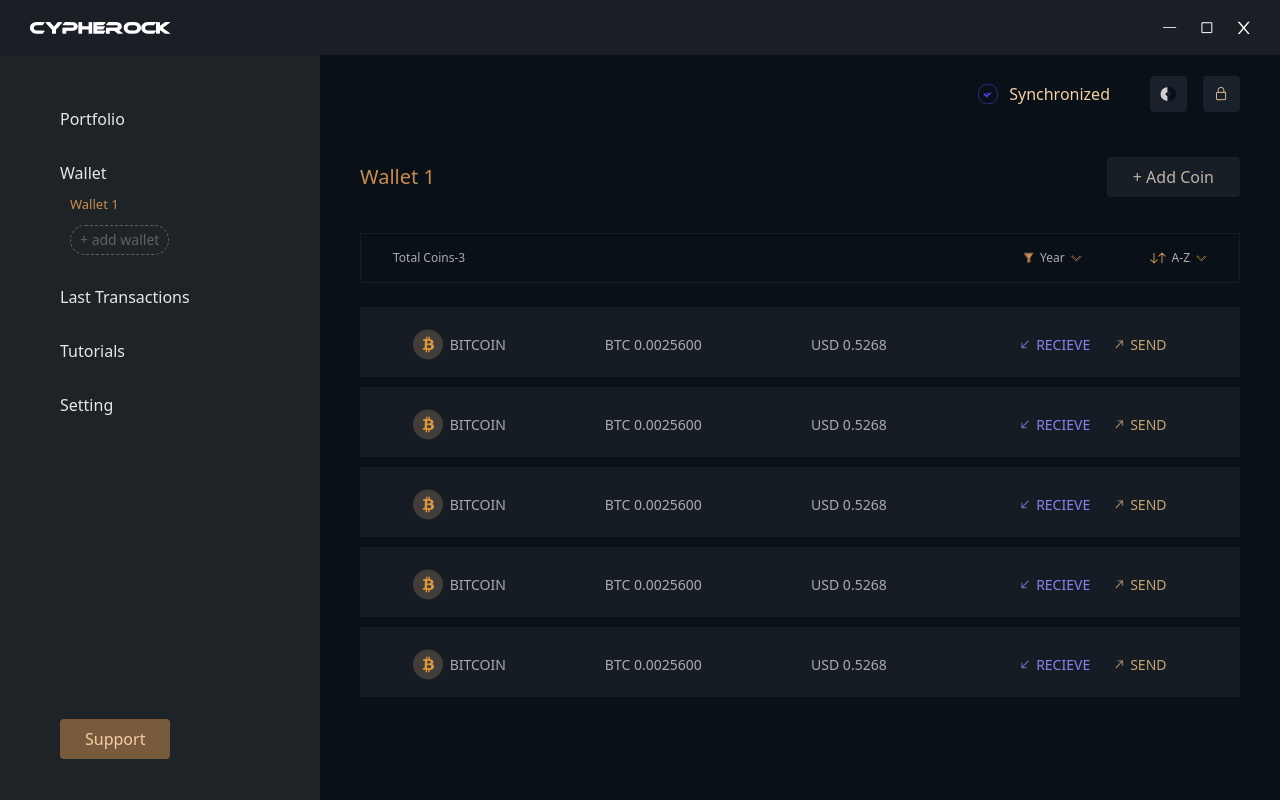
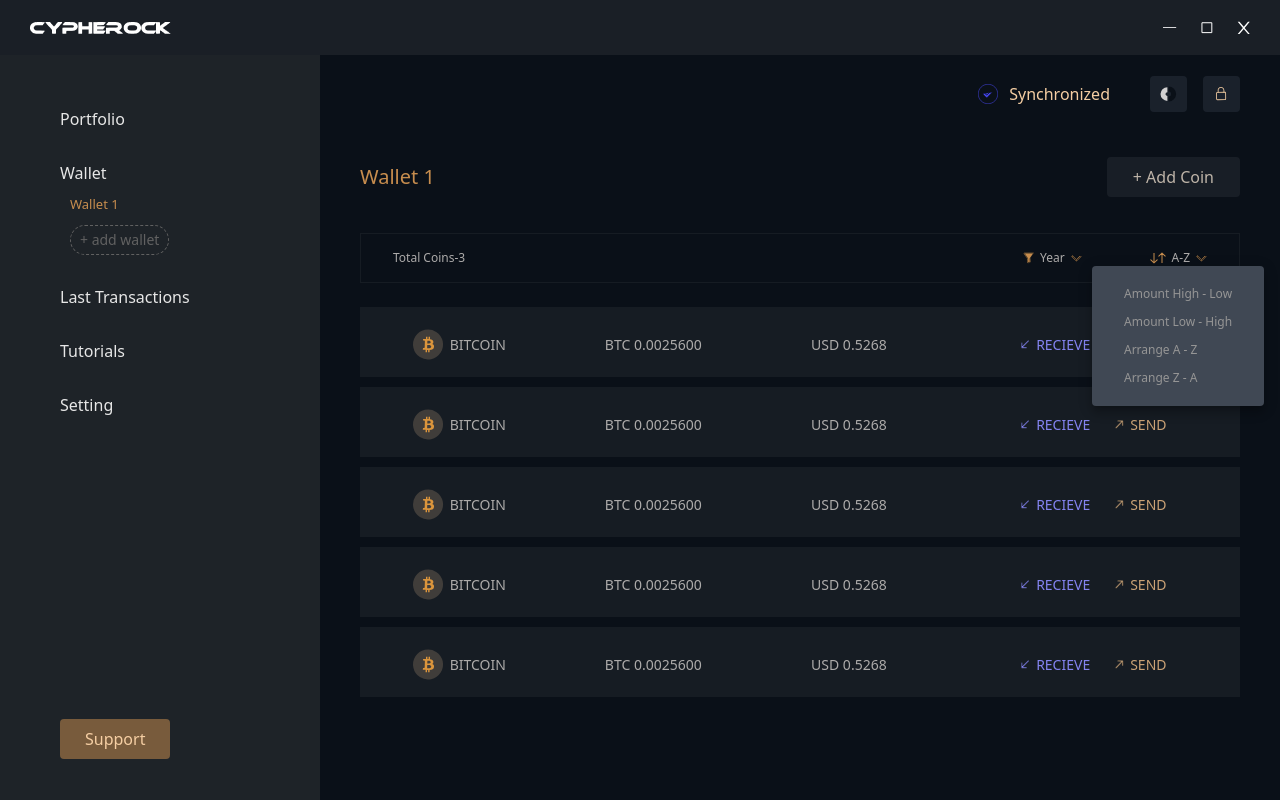
Before and after one commit to Sai-02/cypherock-wallet-task, a React (Create React App) app: page / in a window 1280 px wide. Both pictures are taken after a click on the element "A-Z". Built offline with nearby package versions, Linux system fonts and the light colour scheme.

Commit message:
[add] : Menu component added

```diff
--- a/src/components/Wallet/CoinsList.tsx
+++ b/src/components/Wallet/CoinsList.tsx
@@ -1,9 +1,18 @@
+import React from "react";
 import yearIcon from "../../assets/yearIcon.svg";
 import textIcon from "../../assets/textIcon.svg";
-import chevronDownIcon from "../../assets/chevronDownIcon.svg"
+import chevronDownIcon from "../../assets/chevronDownIcon.svg";
 import SingleCoin from "./SingleCoin";
-
+import Menu from "@mui/material/Menu";
 const CoinsList = () => {
+  const [anchorEl, setAnchorEl] = React.useState<null | HTMLElement>(null);
+  const open = Boolean(anchorEl);
+  const handleClick = (event: React.MouseEvent<HTMLDivElement>) => {
+    setAnchorEl(event.currentTarget);
+  };
+  const handleClose = () => {
+    setAnchorEl(null);
+  };
   return (
     <div className="mt-[36px]">
       <div className="border border-[#161C23] py-4 px-8 flex justify-between ">
@@ -11,18 +20,40 @@
         <div className="flex gap-[68px] items-center">
           <div className="flex gap-[6px] cursor-pointer items-center">
             <img src={yearIcon} alt="" />
-                        <span className="text-[#ADABAA] text-xs">
-                            Year
-                        </span>
+            <span className="text-[#ADABAA] text-xs">Year</span>
             <img src={chevronDownIcon} />
           </div>
-                    <div className="flex gap-[6px] cursor-pointer items-center">
+          <div
+            className="flex gap-[6px] cursor-pointer items-center"
+            onClick={handleClick}
+          >
             <img src={textIcon} alt="" />
-                        <span className="text-[#ADABAA] text-xs">
-                            A-Z
-                        </span>
+            <span className="text-[#ADABAA] text-xs">A-Z</span>
             <img src={chevronDownIcon} />
           </div>
+          <Menu
+            id="basic-menu"
+            anchorEl={anchorEl}
+            open={open}
+            onClose={handleClose}
+            MenuListProps={{
+              "aria-labelledby": "basic-button",
+            }}
+            PaperProps={{
+              style: {
+                background: "#404854",
+              },
+            }}
+          >
+            <div className="text-[white] py-3 px-8">
+              <ul className="grid gap-3">
+                <li className="text-xs text-[#959595] cursor-pointer">Amount High - Low</li>
+                <li className="text-xs text-[#959595] cursor-pointer">Amount Low - High</li>
+                <li className="text-xs text-[#959595] cursor-pointer">Arrange A - Z</li>
+                <li className="text-xs text-[#959595] cursor-pointer">Arrange Z - A</li>
+              </ul>
+            </div>
+          </Menu>
         </div>
       </div>
       <div className="mt-6 grid gap-[10px]">
@@ -31,10 +62,9 @@
         <SingleCoin />
         <SingleCoin />
         <SingleCoin />
-
       </div>
     </div>
-    )
-}
+  );
+};
 
-export default CoinsList
+export default CoinsList;
```
Lines whose indentation alone changed are shown as unchanged.
